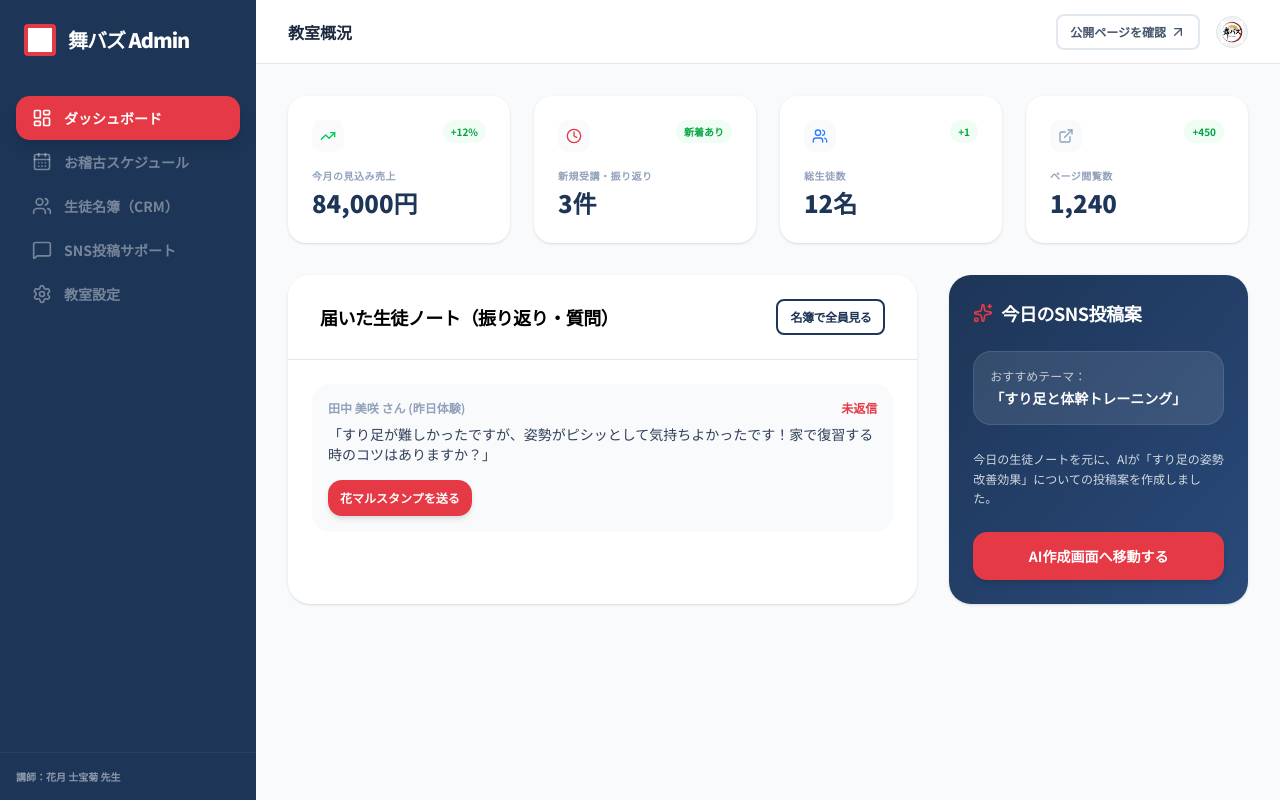
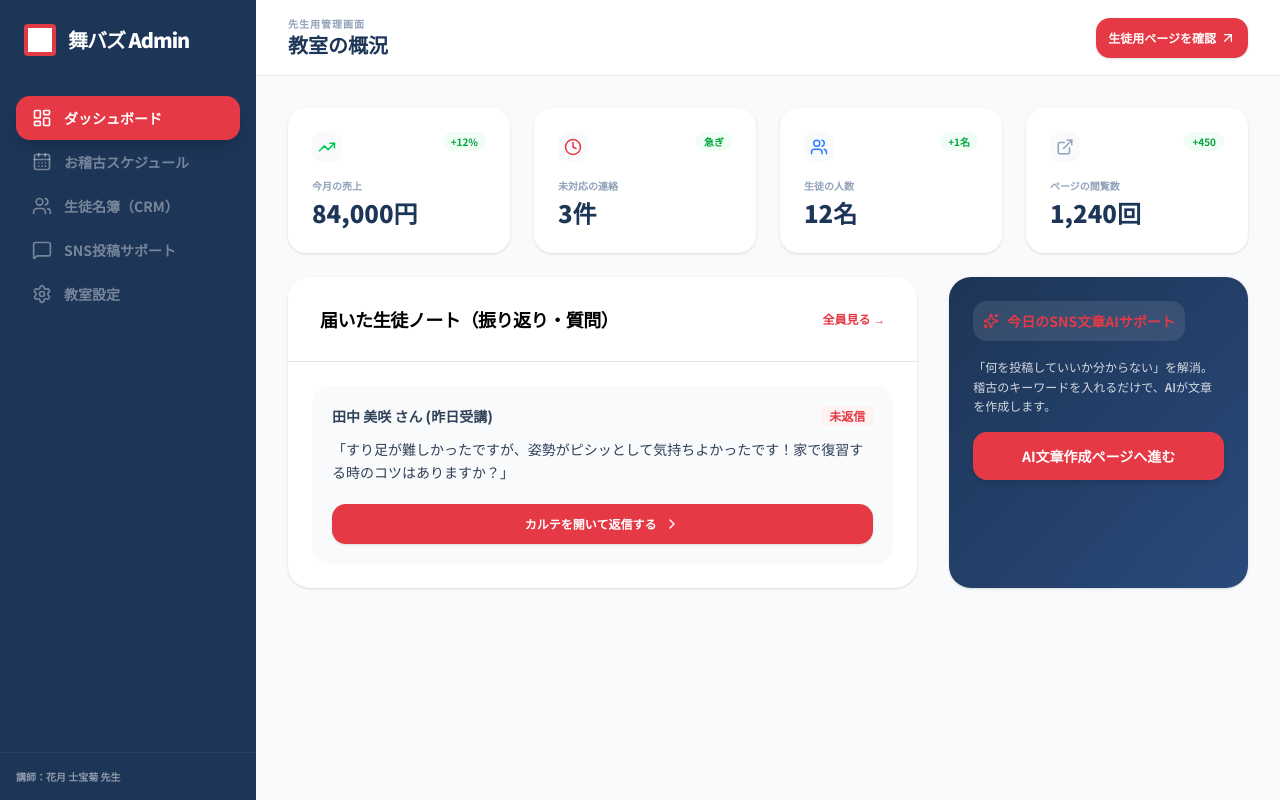
Before and after one commit to ivu115/maibazu-app, a Next.js app: page /dashboard in a window 1280 px wide. Built offline with nearby package versions, Linux system fonts and the light colour scheme.

Commit message:
高齢講師向け・スマホ管理画面のUI改善（固定ボトムナビ・大文字化）完了

```diff
--- a/src/app/dashboard/page.tsx
+++ b/src/app/dashboard/page.tsx
@@ -9,19 +9,19 @@ import {
   MessageSquare,
   LayoutDashboard,
   Settings,
-  Bell,
   Clock,
   ExternalLink,
   Sparkles,
-  ArrowUpRight
+  ArrowUpRight,
+  ChevronRight
 } from "lucide-react";
 import { Button } from "@/components/ui/button";
 import { Card, CardContent, CardHeader, CardTitle } from "@/components/ui/card";
 
 export default function DashboardPage() {
   return (
-    <div className="flex min-h-screen bg-[#F8FAFC] font-sans">
-      {/* 🏰 サイドバー */}
+    <div className="flex min-h-screen bg-[#F8FAFC] pb-24 md:pb-0">
+      {/* 🏰 PC用サイドバー */}
       <aside className="w-64 bg-[#1D3557] text-white hidden md:flex flex-col">
         <div className="p-6 flex items-center gap-3">
           <Link href="/" className="flex items-center gap-3">
@@ -45,78 +45,103 @@ export default function DashboardPage() {
 
       {/* 🖥️ メインコンテンツ */}
       <main className="flex-1 overflow-y-auto text-black">
-        <header className="bg-white border-b h-16 flex items-center justify-between px-8 sticky top-0 z-10">
-          <h2 className="font-bold text-slate-800">教室概況</h2>
-          <div className="flex items-center gap-4">
+        {/* 上部ヘッダー（スマホ対応） */}
+        <header className="bg-white border-b p-4 md:px-8 sticky top-0 z-10 flex items-center justify-between">
+          <div>
+            <span className="text-[10px] font-black text-slate-400 uppercase tracking-widest block">先生用管理画面</span>
+            <h2 className="font-black text-lg md:text-xl text-[#1D3557]">教室の概況</h2>
+          </div>
           <Link href="/search/1" target="_blank">
-              <Button size="sm" variant="outline" className="text-xs gap-1 border-slate-200 text-slate-600 font-bold">
-                公開ページを確認 <ArrowUpRight size={14} />
+            <Button size="sm" className="bg-[#E63946] hover:bg-[#D62839] text-white text-xs font-bold gap-1 rounded-xl py-5 shadow-sm">
+              生徒用ページを確認 <ArrowUpRight size={14} />
             </Button>
           </Link>
-            <div className="w-8 h-8 bg-slate-100 rounded-full overflow-hidden border p-1">
-               <img src="/logo.png" alt="teacher" className="w-full h-full object-contain" />
-            </div>
-          </div>
         </header>
 
-        <div className="p-8 max-w-7xl mx-auto space-y-8">
-          <div className="grid grid-cols-1 md:grid-cols-4 gap-6">
-            <StatsCard label="今月の見込み売上" value="84,000円" trend="+12%" icon={<TrendingUp className="text-green-500" size={16}/>} />
-            <StatsCard label="新規受講・振り返り" value="3件" trend="新着あり" icon={<Clock className="text-[#E63946]" size={16}/>} />
-            <StatsCard label="総生徒数" value="12名" trend="+1" icon={<Users className="text-blue-500" size={16}/>} />
-            <StatsCard label="ページ閲覧数" value="1,240" trend="+450" icon={<ExternalLink className="text-slate-400" size={16}/>} />
+        <div className="p-4 md:p-8 max-w-7xl mx-auto space-y-6">
+
+          {/* 📊 統計カード（大きくて見やすい数値） */}
+          <div className="grid grid-cols-2 md:grid-cols-4 gap-3 md:gap-6">
+            <StatsCard label="今月の売上" value="84,000円" trend="+12%" icon={<TrendingUp className="text-green-500" size={18}/>} />
+            <StatsCard label="未対応の連絡" value="3件" trend="急ぎ" icon={<Clock className="text-[#E63946]" size={18}/>} />
+            <StatsCard label="生徒の人数" value="12名" trend="+1名" icon={<Users className="text-blue-500" size={18}/>} />
+            <StatsCard label="ページの閲覧数" value="1,240回" trend="+450" icon={<ExternalLink className="text-slate-400" size={18}/>} />
           </div>
 
-          <div className="grid grid-cols-1 lg:grid-cols-3 gap-8">
+          <div className="grid grid-cols-1 lg:grid-cols-3 gap-6 md:gap-8">
+            {/* 生徒の振り返りノート一覧 */}
             <Card className="lg:col-span-2 border-none shadow-sm rounded-3xl overflow-hidden bg-white text-black">
-              <CardHeader className="bg-white border-b px-8 py-6">
-                <CardTitle className="text-lg font-bold flex items-center justify-between">
+              <CardHeader className="bg-white border-b p-5 md:px-8 md:py-6 flex flex-row items-center justify-between">
+                <CardTitle className="text-base md:text-lg font-bold">
                   届いた生徒ノート（振り返り・質問）
+                </CardTitle>
                 <Link href="/students">
-                    <Button variant="outline" size="sm" className="text-xs">名簿で全員見る</Button>
+                  <Button variant="ghost" size="sm" className="text-xs text-[#E63946] font-bold p-0">全員見る →</Button>
                 </Link>
-                </CardTitle>
               </CardHeader>
-              <CardContent className="p-6 space-y-4">
-                <div className="bg-slate-50 p-4 rounded-2xl space-y-2">
+              <CardContent className="p-4 md:p-6 space-y-4">
+                <div className="bg-slate-50 p-4 md:p-5 rounded-2xl space-y-3">
                   <div className="flex justify-between items-center text-xs text-slate-400 font-bold">
-                    <span>田中 美咲 さん (昨日体験)</span>
-                    <span className="text-[#E63946]">未返信</span>
+                    <span className="text-slate-700 font-extrabold text-sm">田中 美咲 さん (昨日受講)</span>
+                    <span className="text-[#E63946] bg-red-50 px-2 py-0.5 rounded font-black">未返信</span>
                   </div>
-                  <p className="text-sm text-slate-700 font-medium">「すり足が難しかったですが、姿勢がピシッとして気持ちよかったです！家で復習する時のコツはありますか？」</p>
+                  <p className="text-xs md:text-sm text-slate-700 font-medium leading-relaxed">
+                    「すり足が難しかったですが、姿勢がピシッとして気持ちよかったです！家で復習する時のコツはありますか？」
+                  </p>
                   <div className="pt-2 flex gap-2">
-                    <Link href="/students">
-                      <Button size="sm" className="bg-[#E63946] text-white text-xs rounded-xl font-bold">花マルスタンプを送る</Button>
+                    <Link href="/students/1" className="w-full">
+                      <Button size="sm" className="bg-[#E63946] text-white text-xs rounded-xl font-bold w-full py-5 shadow-sm">
+                        カルテを開いて返信する <ChevronRight size={14}/>
+                      </Button>
                     </Link>
                   </div>
                 </div>
               </CardContent>
             </Card>
 
-            <Card className="border-none shadow-sm rounded-3xl bg-gradient-to-br from-[#1D3557] to-[#2A4A7A] text-white">
-              <CardHeader>
-                <CardTitle className="text-lg font-bold flex items-center gap-2">
-                  <Sparkles className="text-[#E63946]" size={20} /> 今日のSNS投稿案
-                </CardTitle>
-              </CardHeader>
-              <CardContent className="space-y-6">
-                <div className="bg-white/10 p-4 rounded-2xl border border-white/10">
-                  <p className="text-xs opacity-70 mb-1">おすすめテーマ：</p>
-                  <p className="text-sm font-bold">「すり足と体幹トレーニング」</p>
+            {/* AI投稿サポート案内 */}
+            <Card className="border-none shadow-sm rounded-3xl bg-gradient-to-br from-[#1D3557] to-[#2A4A7A] text-white p-6 space-y-4">
+              <div className="flex items-center gap-2 text-[#E63946] font-bold text-sm bg-white/10 p-2.5 rounded-xl w-fit">
+                <Sparkles size={16} /> 今日のSNS文章AIサポート
               </div>
-                <p className="text-xs opacity-80 leading-relaxed">
-                  今日の生徒ノートを元に、AIが「すり足の姿勢改善効果」についての投稿案を作成しました。
+              <p className="text-xs opacity-80 leading-relaxed font-medium">
+                「何を投稿していいか分からない」を解消。稽古のキーワードを入れるだけで、AIが文章を作成します。
               </p>
               <Link href="/sns" className="block">
-                  <Button className="w-full bg-[#E63946] hover:bg-[#D62839] rounded-xl font-bold py-6 text-white">
-                    AI作成画面へ移動する
+                <Button className="w-full bg-[#E63946] hover:bg-[#D62839] text-white rounded-xl font-bold py-6 text-sm shadow-md">
+                  AI文章作成ページへ進む
                 </Button>
               </Link>
-              </CardContent>
             </Card>
           </div>
         </div>
       </main>
+
+      {/* 📱 高齢の先生方向け・スマホ専用ボトムナビゲーション（手元で迷わないボタン） */}
+      <nav className="md:hidden fixed bottom-0 left-0 right-0 bg-[#1D3557] text-white border-t border-white/10 z-50 p-2 shadow-2xl">
+        <div className="grid grid-cols-5 gap-1 text-center">
+          <Link href="/dashboard" className="flex flex-col items-center py-2 rounded-xl bg-[#E63946] font-bold text-white shadow-sm">
+            <LayoutDashboard size={20} />
+            <span className="text-[10px] mt-1 font-extrabold">ホーム</span>
+          </Link>
+          <Link href="/schedule" className="flex flex-col items-center py-2 rounded-xl text-white/60 hover:text-white">
+            <CalendarDays size={20} />
+            <span className="text-[10px] mt-1 font-extrabold">予定</span>
+          </Link>
+          <Link href="/students" className="flex flex-col items-center py-2 rounded-xl text-white/60 hover:text-white">
+            <Users size={20} />
+            <span className="text-[10px] mt-1 font-extrabold">生徒</span>
+          </Link>
+          <Link href="/sns" className="flex flex-col items-center py-2 rounded-xl text-white/60 hover:text-white">
+            <MessageSquare size={20} />
+            <span className="text-[10px] mt-1 font-extrabold">AI文章</span>
+          </Link>
+          <Link href="/settings" className="flex flex-col items-center py-2 rounded-xl text-white/60 hover:text-white">
+            <Settings size={20} />
+            <span className="text-[10px] mt-1 font-extrabold">設定</span>
+          </Link>
+        </div>
+      </nav>
     </div>
   );
 }
@@ -132,15 +157,13 @@ function NavItem({ icon, label, active = false }: any) {
 
 function StatsCard({ label, value, trend, icon }: any) {
   return (
-    <Card className="border-none shadow-sm rounded-2xl bg-white text-black">
-      <CardContent className="p-6">
-        <div className="flex justify-between items-start mb-4">
-          <div className="p-2 bg-slate-50 rounded-lg">{icon}</div>
-          <span className="text-[10px] font-bold px-2 py-1 rounded-full bg-green-50 text-green-600">{trend}</span>
+    <Card className="border-none shadow-sm rounded-2xl bg-white text-black p-4 md:p-6">
+      <div className="flex justify-between items-start mb-2 md:mb-4">
+        <div className="p-1.5 bg-slate-50 rounded-lg">{icon}</div>
+        <span className="text-[9px] md:text-[10px] font-bold px-2 py-0.5 rounded-full bg-green-50 text-green-600">{trend}</span>
       </div>
-        <p className="text-[10px] text-slate-400 font-bold mb-1 uppercase tracking-wider">{label}</p>
-        <p className="text-2xl font-black text-[#1D3557]">{value}</p>
-      </CardContent>
+      <p className="text-[10px] text-slate-400 font-bold mb-1">{label}</p>
+      <p className="text-lg md:text-2xl font-black text-[#1D3557]">{value}</p>
     </Card>
   );
 }
```
Also changed, not shown: src/app/schedule/page.tsx (+10 -0 lines), src/app/settings/page.tsx (+11 -0 lines), src/app/sns/page.tsx (+11 -0 lines), src/app/student-app/page.tsx (+11 -0 lines), src/app/students/page.tsx (+11 -0 lines). Lines whose indentation alone changed are shown as unchanged.
